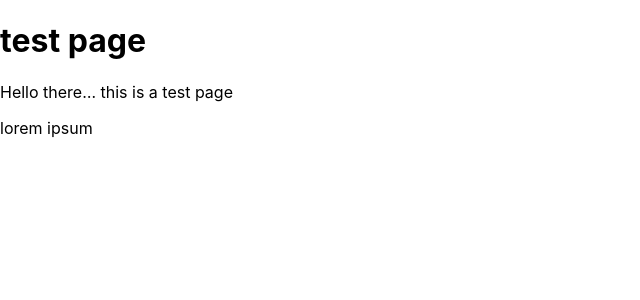
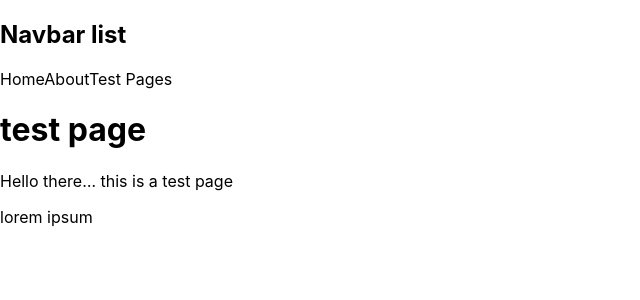
Before and after one commit to The-Awkward-Customer/Petes_Portfolio, a Next.js app: page /Lists/page in a window 1280 px wide. Shown: the top 300 px of the page, without its empty margins (0-640 px from the left). Built offline with nearby package versions, Linux system fonts and the light colour scheme.

Commit message:
Added Nav to Pages&About

```diff
--- a/pages/Lists/page.js
+++ b/pages/Lists/page.js
@@ -1,6 +1,9 @@
+import Navbar from "../../Components/Navbar";
+
 const Page = () => {
     return (
     <div>
+        <Navbar/>
         <h1>test page</h1>
         <p>Hello there… this is a test page</p>
         <p>lorem ipsum</p>
--- a/pages/about.js
+++ b/pages/about.js
@@ -1,6 +1,9 @@
+import Navbar from "../Components/Navbar";
+
 const About = () => {
     return (
         <div>
+        <Navbar/>
         <h1>About</h1>
         <p>Hello there… this is the about page</p>
         <p>lorem ipsum</p>
```
